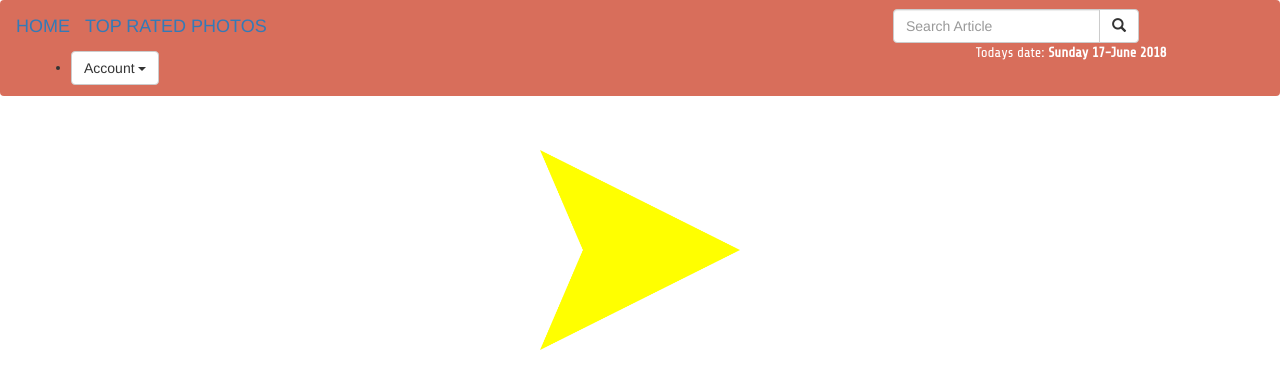
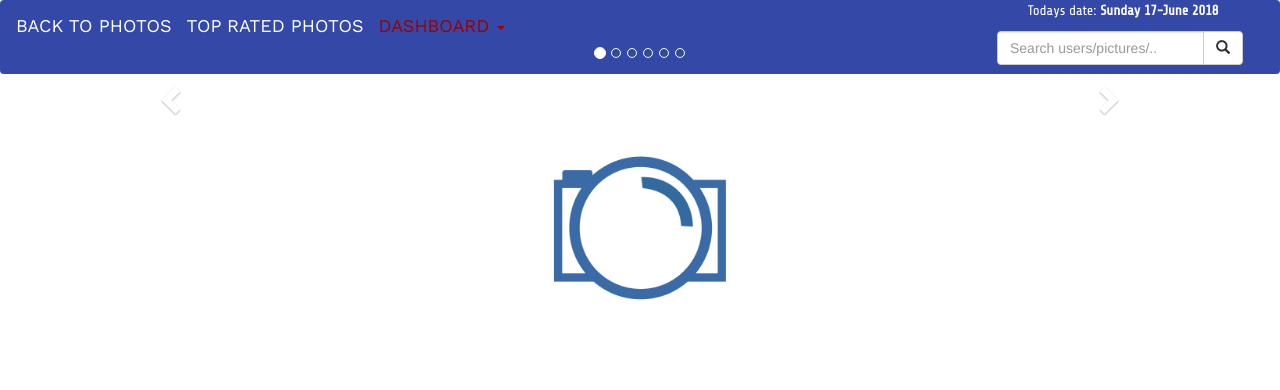
Before and after one commit to lucasLB7/PIckyBucket, a Django app: page / in a window 1280 px wide. Shown: the top 390 px of the page. Run offline with Django 3.2, Linux system fonts and the light colour scheme; the visitor is signed in with stand-in values (Sample User, id 1); data that the repository does not hold is empty; some libraries are stand-ins or nearby versions; some web fonts are replaced.

Commit message:
UPDATED FUNCTIONALITY AND MODELING TO APP
	Have created a slide carousel with latest images
	New images still having issues

```diff
--- a/images/models.py
+++ b/images/models.py
@@ -131,6 +131,7 @@ class Image(models.Model):
     pub_date = models.DateTimeField(auto_now_add=True)
     article_image = models.ImageField(upload_to = 'view_images/')
     location = models.ManyToManyField(Location, related_name='location')
+
     # comment = models.ManyToManyField(Comment, related_name='comment')
     # comments = models.ForeignKey(Comment)
 
--- a/images/templates/base/base.html
+++ b/images/templates/base/base.html
@@ -7,9 +7,9 @@
   <meta charset="utf-8">
 
   {% if title %}
-  <title>Zoomin Photos - {{title}}</title>
+  <title>Picky-Bucket - {{title}}</title>
   {% else %}
-    <title> Zoomin Photos </title>
+    <title> Picky-Bucket </title>
   {% endif %}
 
   {% block styles %}
@@ -26,12 +26,52 @@
     {% block content %}
     <div class="container">
 
+            <div class="col-md-12">
+                    <div id="myCarousel" class="carousel slide" data-ride="carousel">
+                            <!-- Indicators -->
+                            <ol class="carousel-indicators">
+                                <li data-target="#myCarousel" data-slide-to="0" class="active"></li>
+                                <li data-target="#myCarousel" data-slide-to="1"></li>
+                                <li data-target="#myCarousel" data-slide-to="2"></li>
+                                <li data-target="#myCarousel" data-slide-to="3"></li>
+                                <li data-target="#myCarousel" data-slide-to="4"></li>
+                                <li data-target="#myCarousel" data-slide-to="5"></li>
+                            </ol>
+
+                            <!-- Wrapper for slides -->
+                            <div class="carousel-inner" role="listbox">
+                                {% for item in all_images %}
+                                {% if forloop.counter == 1 %}
+                                <div class="item active">
+                                {% else %}
+                                <div class="item">
+                                {% endif %}
+                                    <img src="{{ item.article_image.url }}" alt="Image">
+                              <div class="carousel-caption">
+
+                              </div>
+                                </div>
+                                {% endfor %}
+                                </div>
+
+                                <!-- Left and right controls -->
+                                <a class="left carousel-control" href="#myCarousel" role="button" data-slide="prev">
+                                    <span class="glyphicon glyphicon-chevron-left" aria-hidden="true"></span>
+                                    <span class="sr-only">Previous</span>
+                                </a>
+                                <a class="right carousel-control" href="#myCarousel" role="button" data-slide="next">
+                                    <span class="glyphicon glyphicon-chevron-right" aria-hidden="true"></span>
+                                    <span class="sr-only">Next</span>
+                                </a>
+                            </div>
+                </div>
+
            <div class="arrow_image">
-               <img src="../../../media/arrow_to_the_right.png" alt="">
+               <img src="../../../media/Photobucket-icon.png" alt="">
             </div>
 
             <div class="ws-title">
-                <h1>Zoomin-Photos</h1>
+                <h1>Welcome to Picky Bucket</h1>
             </div>
 
     </div>
--- a/images/templates/base/navbar.html
+++ b/images/templates/base/navbar.html
@@ -1,32 +1,16 @@
+{% load static %}
+
 <nav class="navbar navbar">
+
     <div class="container-fluid">
       <div class="navbar-header">
-        <a class="navbar-brand" href="{% url 'home' %}">HOME</a>
-        <a class="navbar-brand" href="{% url 'home' %}">TOP RATED PHOTOS</a>
-      </div>
+        <a class="navbar-brand nav_btn" href="{% url 'home' %}">BACK TO PHOTOS</a>
+        <a class="navbar-brand nav_btn" href="{% url 'home' %}">TOP RATED PHOTOS</a>
+        <span class="navbar-brand">
+            {% if user.is_authenticated %}
 
-      <!-- Adding a search form  -->
-      <div class="col-sm-4 col-md-4 navbar-right">
-
-        <form class="navbar-form" role="search" action="{% url 'search_results' %}">
-
-          <div class="input-group">
-            <input type="text" class="form-control" placeholder="Search Article" name="article">
-            <div class="input-group-btn">
-              <button class="btn btn-default" type="submit"><i class="glyphicon glyphicon-search"></i></button>
-             </div>
-          </div>
-          <span>
-          {% block content %} <p class='text-center todays_date'>Todays date: <strong>{{date|date:"l d-F Y"}}</strong></p> {%endblock%}
-          </span>
-        </form>
-      </div>
-
-      <div class="col-sm-6 col-md-6">
-        {% if user.is_authenticated %}
-        <ul>
-          <li class="dropdown">
-            <a href="#" class="dropdown-toggle btn btn-default" data-toggle="dropdown" role="button" aria-expanded="false">Account
+              <div class="dropdown">
+                <a href="#" class="nav_btn_user" data-toggle="dropdown" role="button" aria-expanded="false">DASHBOARD
                           <span class="caret"></span>
                       </a>
                 <ul class="dropdown-menu" role="menu">
@@ -43,14 +27,41 @@
                     <a href="/logout">Logout</a>
                   </li>
                 </ul>
-          </li>
-        </ul>
+              </div>
+
             {% else %}
             <li>
               <a class='btn btn-default' href="/accounts/login">Login</a>
             </li>
 
             {% endif %}
+        </span>
+        </div>
+
+
+
+
+      <div class="col-sm-4 col-md-3 navbar-right">
+          <span>
+              {% block content %} <p class='text-center todays_date'>Todays date: <strong>{{date|date:"l d-F Y"}}</strong></p> {%endblock%}
+              </span>
+
+          <form class="navbar-form" role="search" action="{% url 'search_results' %}">
+
+            <div class="input-group">
+              <input type="text" class="form-control" placeholder="Search users/pictures/.." name="article">
+              <div class="input-group-btn">
+                <button class="btn btn-default" type="submit"><i class="glyphicon glyphicon-search"></i></button>
                </div>
             </div>
+          </form>
+        </div>
+      </div>
+
+
+
+
+
+    </div>
+
   </nav>
--- a/images/templates/main/homepage.html
+++ b/images/templates/main/homepage.html
@@ -25,7 +25,6 @@
         <div class="col-md-3 travel_emoji">
           <!-- content for left widgets -->
               <img src="../../media/travel_emoji.jpg"  alt="">
-              <h1 class="search-box text-center">test</h1>
             </div>
 
 
--- a/images/templates/new_article.html
+++ b/images/templates/new_article.html
@@ -6,7 +6,7 @@
   <meta charset="utf-8">
   <meta name="viewport" content="width=device-width, initial-scale=1">
 
-  <title>New Article</title>
+  <title>Post an image!</title>
   {{form.media}}
 
 {% block styles %} {% bootstrap_css %}
--- a/images/views.py
+++ b/images/views.py
@@ -1,4 +1,4 @@
-from django.shortcuts import render
+from django.shortcuts import render, redirect
 from django.http import HttpResponse, Http404, HttpResponseRedirect
 import datetime as dt
 from .models import Image,Category,Tag, Location, NewsLetterRecipients
@@ -42,6 +42,8 @@ def new_article(request):
             article = form.save(commit=False)
             article.editor = current_user
             article.save()
+            return redirect(homePageElements)
+
     else:
         form = NewArticleForm()
     return render(request, 'new_article.html', {"form": form})
--- a/pickybucket/settings.py
+++ b/pickybucket/settings.py
@@ -17,7 +17,7 @@ import django
 import django_heroku
 
 
-django_heroku.settings(locals(), staticfiles=False)
+# django_heroku.settings(locals(), staticfiles=False)
 
 # Build paths inside the project like this: os.path.join(BASE_DIR, ...)
 BASE_DIR = os.path.dirname(os.path.dirname(os.path.abspath(__file__)))
@@ -134,7 +134,9 @@ USE_TZ = True
 # https://docs.djangoproject.com/en/1.11/howto/static-files/
 
 STATIC_URL = '/static/'
-
+STATICFILES_DIRS = [
+    os.path.join(BASE_DIR, "static"),
+]
 
 STATIC_ROOT = os.path.join(BASE_DIR, "staticfiles")
 STATICFILES_STORAGE = 'whitenoise.django.GzipManifestStaticFilesStorage'
--- a/static/css/baseprojects.css
+++ b/static/css/baseprojects.css
@@ -1,5 +1,6 @@
 @import url('https://fonts.googleapis.com/css?family=Mitr|Orbitron|Share+Tech|Share+Tech+Mono|Titan+One');
 @import url('https://fonts.googleapis.com/css?family=Bungee+Shade|Coda+Caption:800|Holtwood+One+SC|Italiana|Libre+Barcode+39+Text');
+@import url('https://fonts.googleapis.com/css?family=Cabin|Open+Sans+Condensed:300|Poiret+One|Work+Sans');
 
 
 /* font-family: 'Share Tech', sans-serif;
@@ -15,7 +16,18 @@ font-family: 'Bungee Shade', cursive;
 font-family: 'Coda Caption', sans-serif;
 font-family: 'Holtwood One SC', serif;
 font-family: 'Libre Barcode 39 Text', cursive;
+
+
+---------------------------------
+
+font-family: 'Open Sans Condensed', sans-serif;
+font-family: 'Work Sans', sans-serif;
+font-family: 'Cabin', sans-serif;
+font-family: 'Poiret One', cursive;
 */
+
+
+
 
 
 .home-background{
@@ -31,7 +43,7 @@ font-family: 'Libre Barcode 39 Text', cursive;
 
 }
 .images-home h1{
-  color: rgb(33, 38, 43);
+  color: rgb(40, 96, 151);
   text-align: center;
   font-family: 'Share Tech Mono', monospace;
 }
@@ -92,6 +104,7 @@ font-family: 'Libre Barcode 39 Text', cursive;
 .ws-title h1{
   font-family: 'Libre Barcode 39 Text', cursive;
   font-size: 100px;
+  color: rgb(56, 112, 177)
 }
 
 .background{
@@ -108,7 +121,6 @@ font-family: 'Libre Barcode 39 Text', cursive;
 } */
 
 .arrow_image{
-  background-color: #fff;
   padding: 3%;
 }
 
@@ -134,7 +146,7 @@ font-family: 'Libre Barcode 39 Text', cursive;
 
 
 .navbar{
-  background-color: rgb(216, 110, 91);
+  background-color: rgb(52, 73, 167);
 
 }
 
@@ -147,3 +159,47 @@ font-family: 'Libre Barcode 39 Text', cursive;
   background-color: #fff;
   height: 300px;
 }
+
+.nav_btn{
+  /* border-style: solid;
+  border-color: #fff;
+  border-width: 2px;
+  border-radius: 10px 10px 10px 10px; */
+  color: #fff;
+  font-family: 'Work Sans', sans-serif;
+}
+
+.nav_btn_user{
+  /* border-style: solid;
+  border-color: #fff;
+  border-width: 2px;
+  border-radius: 10px 10px 10px 10px; */
+  color: rgb(155, 0, 0);
+  font-family: 'Work Sans', sans-serif;
+}
+
+.padded{
+  padding: 2%;
+}
+
+.navbar_logo{
+  padding: 1%;
+}
+.navbar_logo img{
+  width: 60px;
+  height: auto;
+}
+
+
+/* .arrow_image{
+  padding: 3%;
+}
+
+.arrow_image img{
+  width: 200px;
+  height: auto;
+  margin: 3%;
+  margin: 0 auto;
+  margin-bottom: 1%;
+	display: block;
+} */
```
Also changed, not shown: media/Photobucket-icon.png (added), media/view_images/random_user.png (added), media/view_images/random_user_8waUOHE.png (added), media/view_images/random_user_qlT63wC.png (added), media/view_images/random_user_uLC6A08.png (added), media/view_images/sample_image_01_jDo9T9t.jpg (added), media/view_images/sample_image_01_xoLvZmd.jpg (added). Lines whose indentation alone changed are shown as unchanged.
